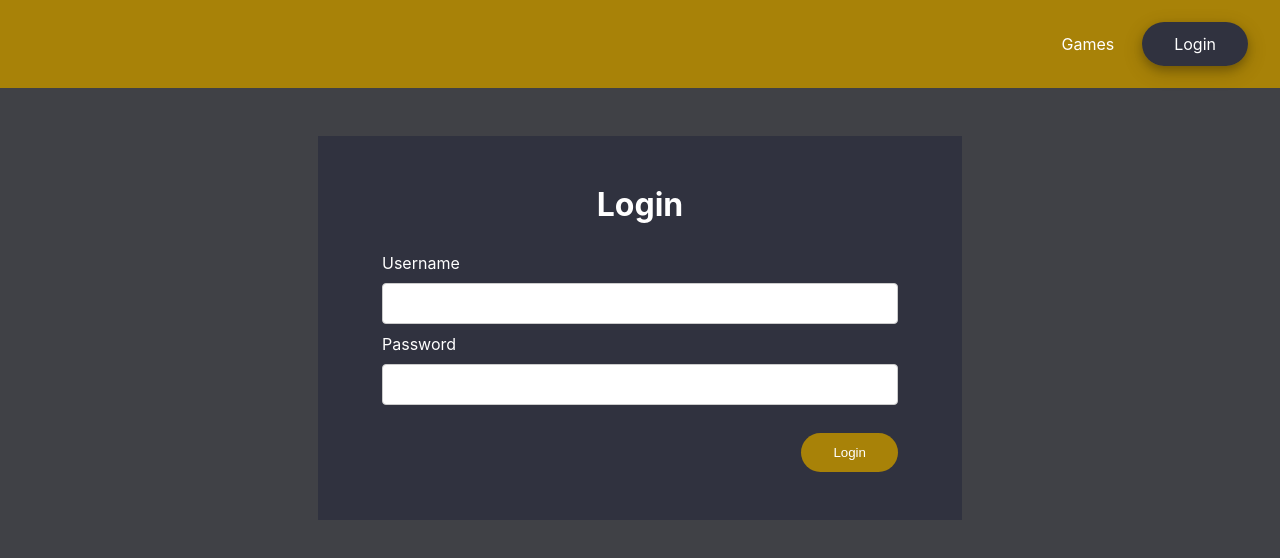
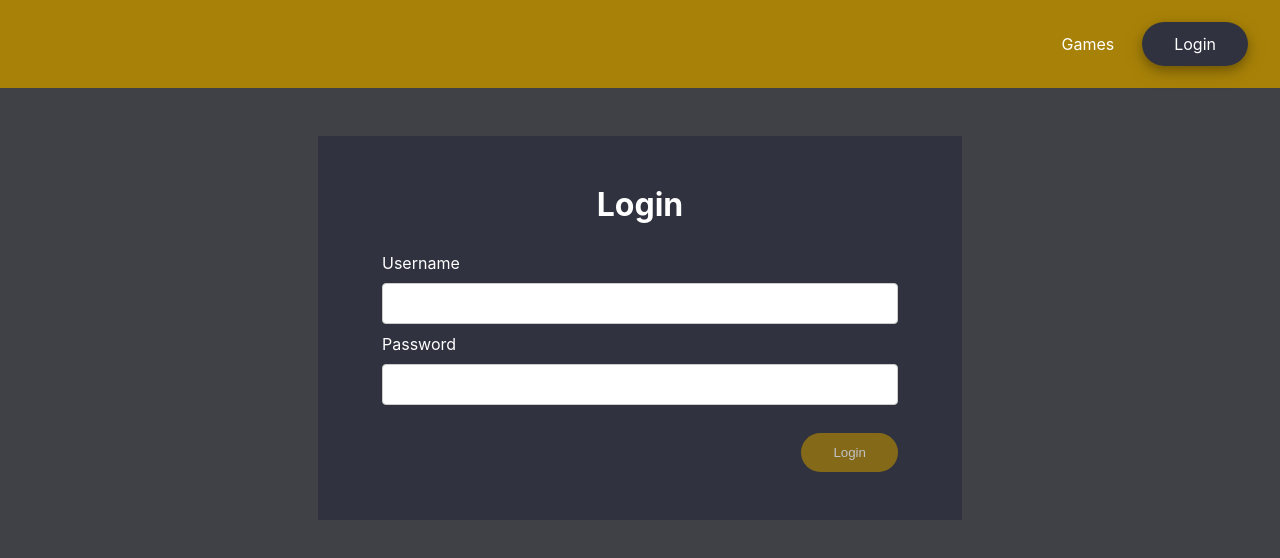
Before and after one commit to IceMaur/Your-Game-Memories, a React (Vite) app in the folder your-game-memories/frontend/: page /login in a window 1280 px wide. Shown: the top 558 px of the page. Built offline with nearby package versions, Linux system fonts and the light colour scheme; no server answers.

Commit message:
Login button disabeld

```diff
--- a/your-game-memories/frontend/src/pages/login/Login.css
+++ b/your-game-memories/frontend/src/pages/login/Login.css
@@ -35,6 +35,11 @@ button[type=submit] {
   cursor: pointer;
 }
 
+button[type=submit]:disabled {
+  opacity: 0.7;
+  cursor: not-allowed;
+}
+
 @media only screen and (min-width: 576px ) {
   .login {
     margin-inline: auto;
--- a/your-game-memories/frontend/src/pages/login/Login.jsx
+++ b/your-game-memories/frontend/src/pages/login/Login.jsx
@@ -1,4 +1,5 @@
 import './login.css'
+import React, { useState } from 'react';
 import axios from 'axios';
 
 function Login() {
@@ -7,13 +8,17 @@ function Login() {
     'X-Api-Key': import.meta.env.VITE_API_KEY_BACKEND
   }
 
+  const [username, setUsername] = useState("");
+  const [password, setPassword] = useState("");
+  const handleChangeUsername = (e) => setUsername(e.target.value);
+  const handleChangePassword = (e) => setPassword(e.target.value);
+
   async function handleLogin(e) {
-    e.preventDefault()
-    const username = e.target.username.value
-    const password = e.target.password.value
+    e.preventDefault();
 
     try {
       const result = await axios.post('https://api.datavortex.nl/yourgamememories/users/authenticate', { username, password }, { headers: headers })
+      console.log(result);
     } catch (e) {
       console.error(e)
     }
@@ -24,11 +29,11 @@ function Login() {
       <h1>Login</h1>
       <form onSubmit={handleLogin}>
         <label htmlFor="username">Username</label>
-        <input type="text" id="username" name="username" required />
+        <input type="text" id="username" name="username" value={username} onChange={handleChangeUsername} required />
         <label htmlFor="password">Password</label>
-        <input type="password" id="password" name="password" required />
+        <input type="password" id="password" name="password" value={password} onChange={handleChangePassword} required />
         <div className='login-buttons'>
-          <button type="submit">Login</button>
+          <button type="submit" disabled={!username || !password}>Login</button>
         </div>
       </form>
     </div>
```
